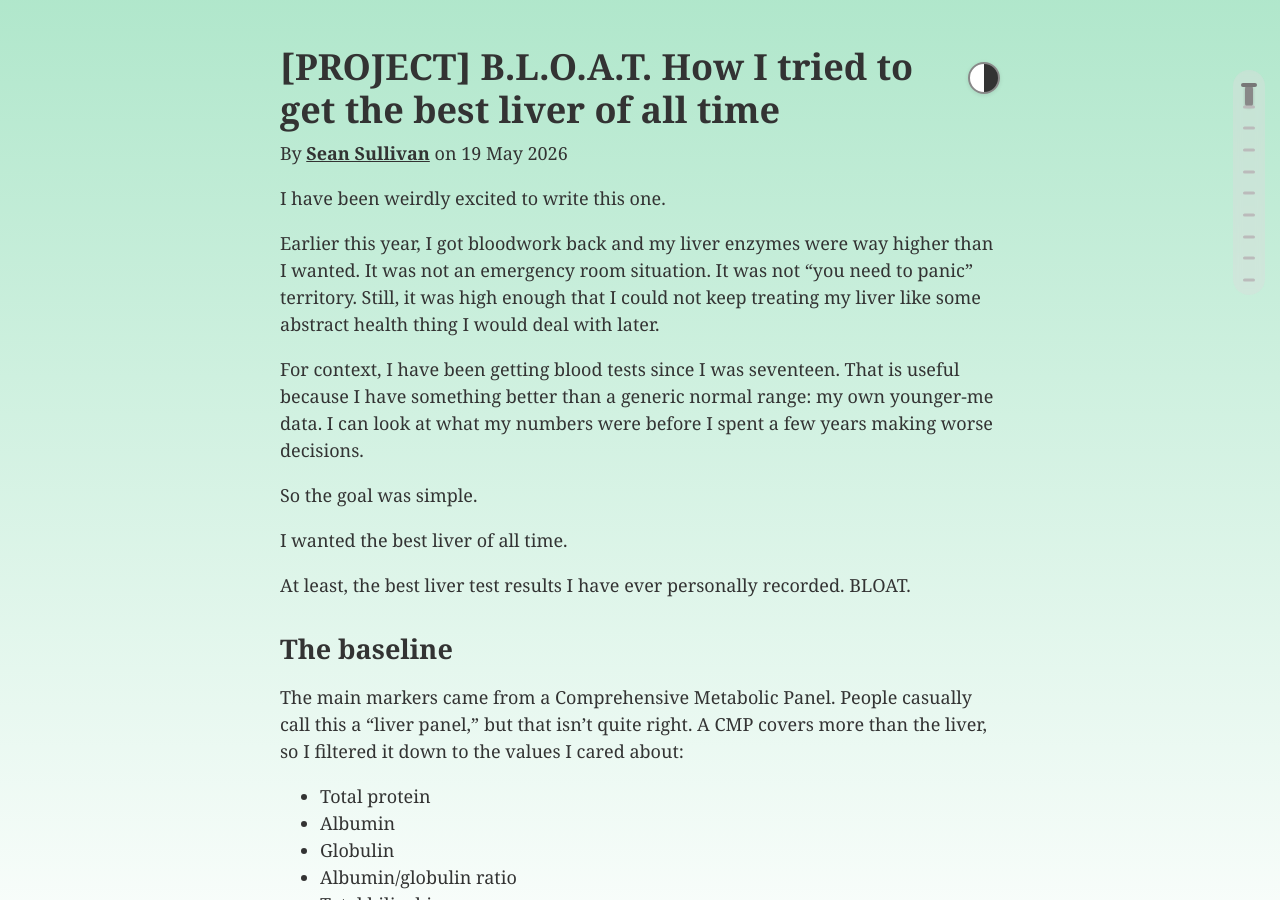
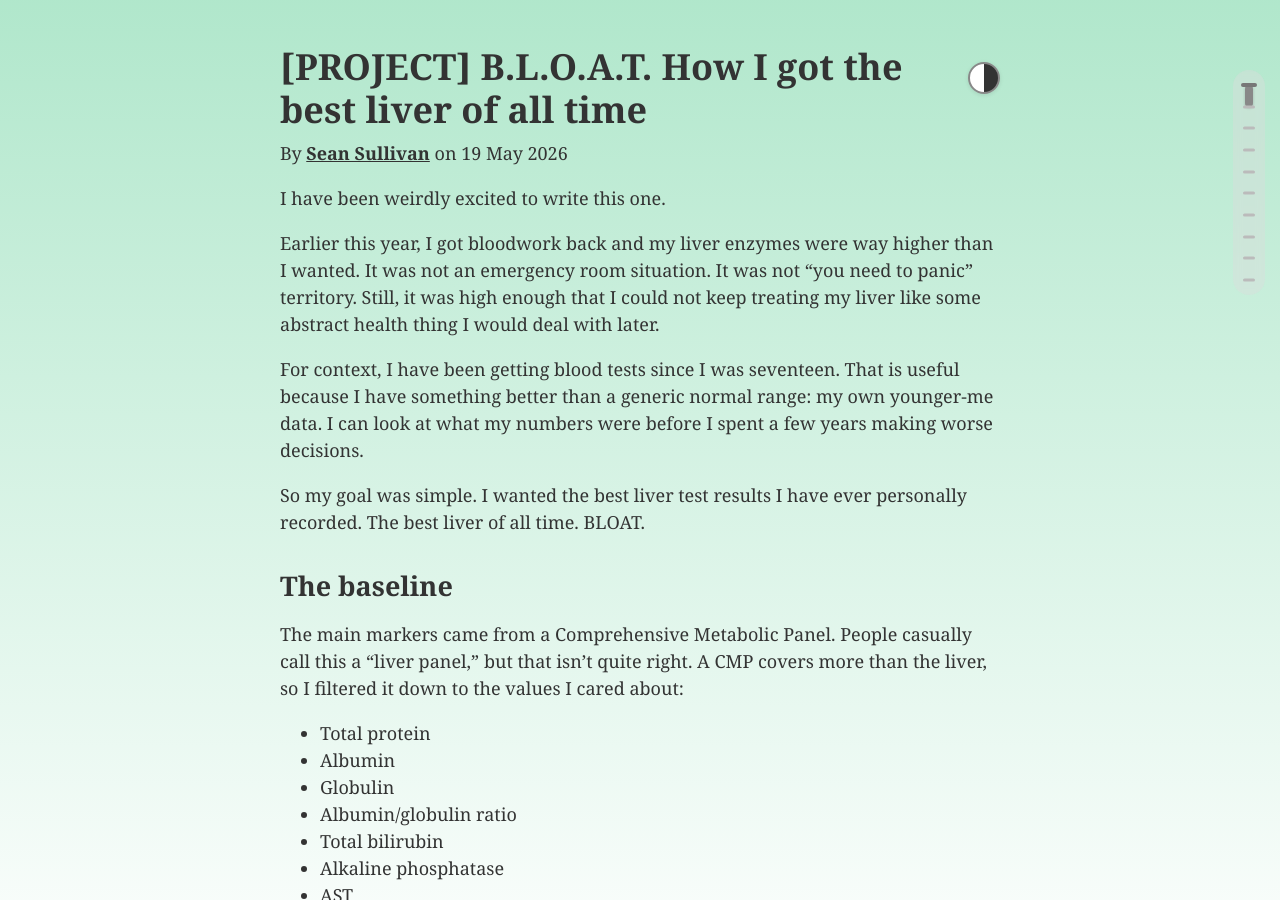
Before and after one commit to 0sps/sull1van.com, a Jekyll site: the page built from _posts/2026-05-19-Best-liver-of-all-time.md, in a window 1280 px wide and 900 px high. Built offline with Jekyll 4.4.1, drawn with Linux system fonts in a browser that asks for light colours.

Commit message:
Update 2026-05-19-Best-liver-of-all-time.md

```diff
--- a/_posts/2026-05-19-Best-liver-of-all-time.md
+++ b/_posts/2026-05-19-Best-liver-of-all-time.md
@@ -1,6 +1,6 @@
 ---
 layout: post
-title: "[PROJECT] B.L.O.A.T. How I tried to get the best liver of all time"
+title: "[PROJECT] B.L.O.A.T. How I got the best liver of all time"
 date: 2026-05-19
 tags: [personal, health]
 published: true
@@ -13,11 +13,8 @@
 
 For context, I have been getting blood tests since I was seventeen. That is useful because I have something better than a generic normal range: my own younger-me data. I can look at what my numbers were before I spent a few years making worse decisions.
 
-So the goal was simple.
+So my goal was simple. I wanted the best liver test results I have ever personally recorded. The best liver of all time. BLOAT.
 
-I wanted the best liver of all time.
-
-At least, the best liver test results I have ever personally recorded. BLOAT.
 
 ## The baseline
 
```
